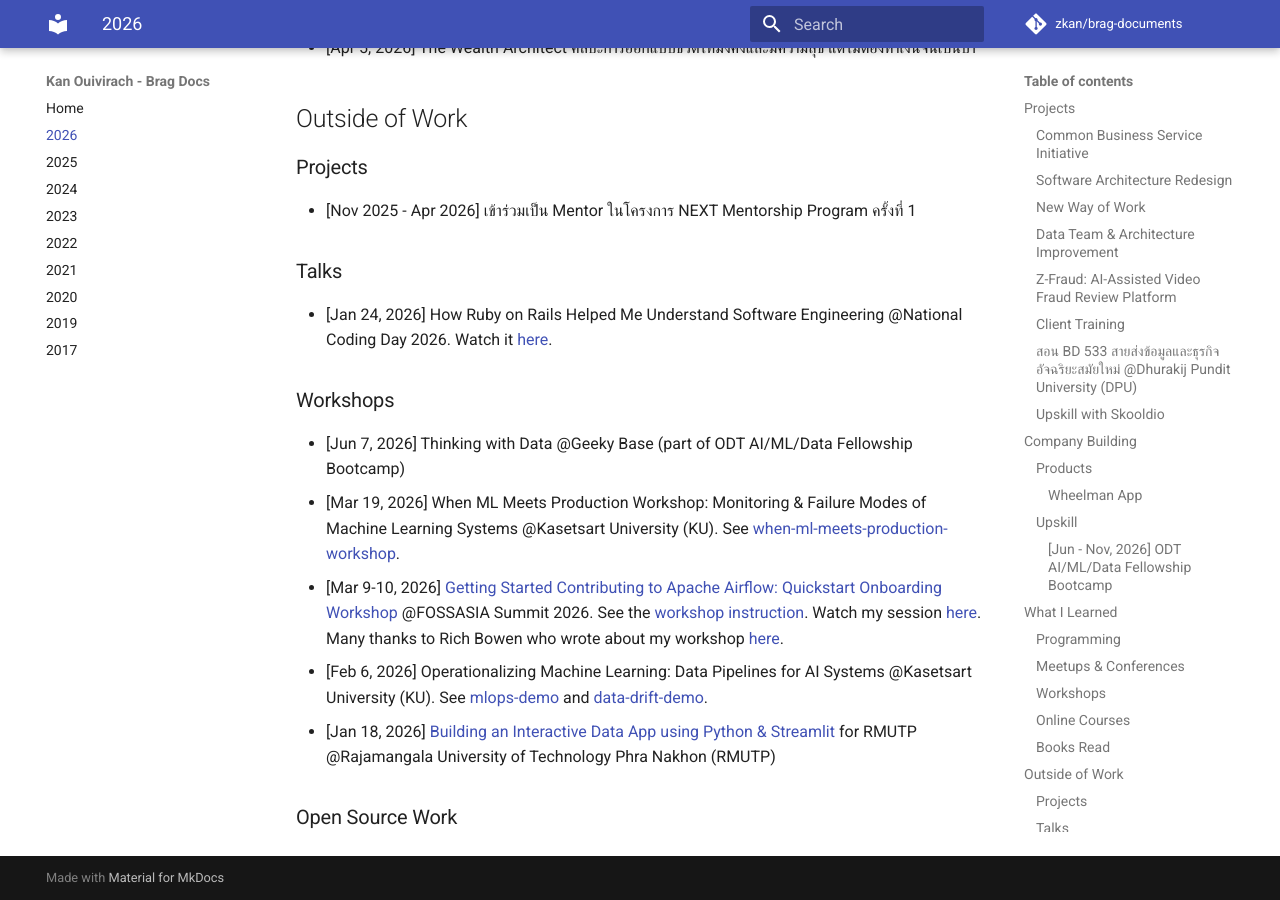
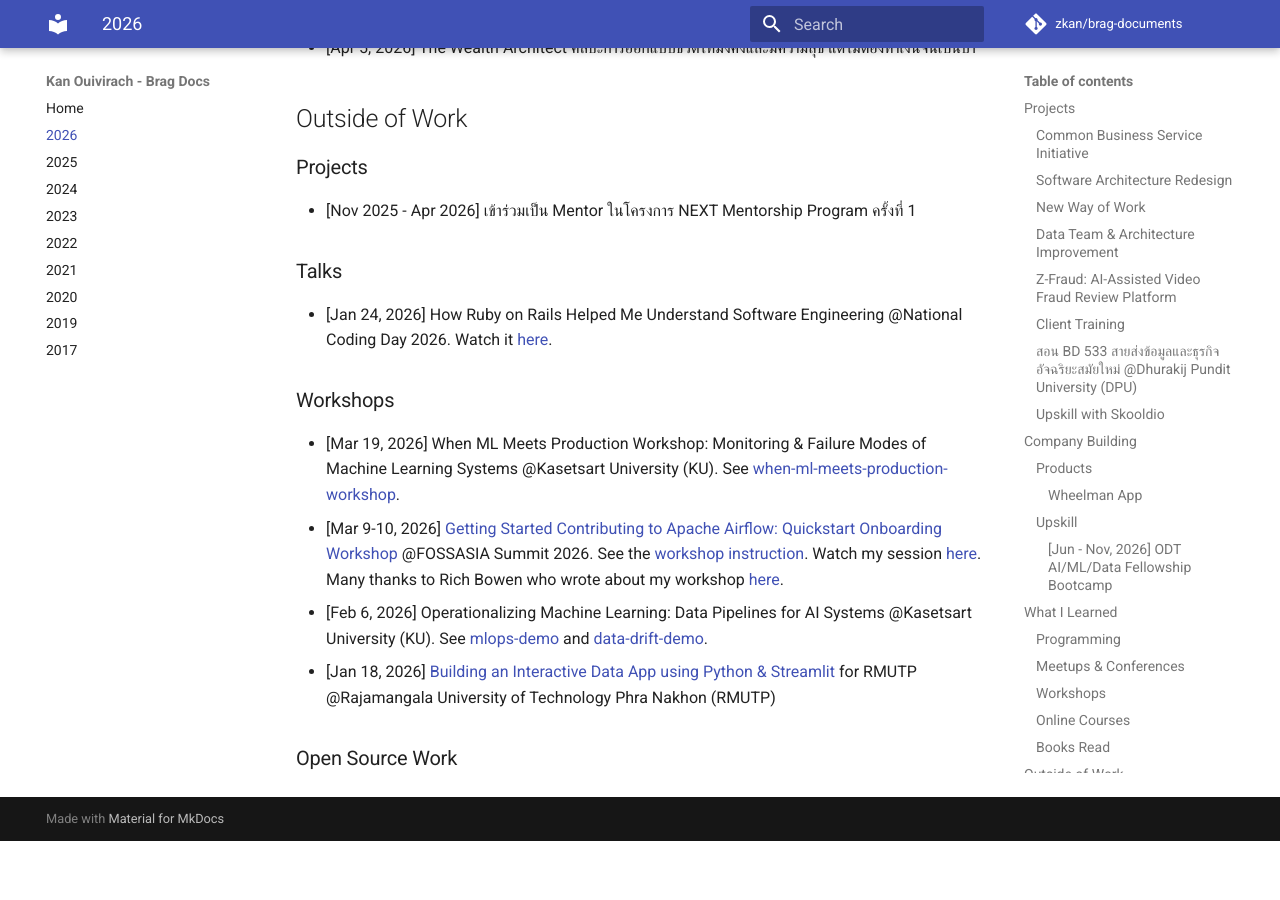
Before and after one commit to zkan/brag-documents, an MkDocs documentation site: the page built from docs/2026.md, in a window 1280 px wide and 900 px high, scrolled down 3742 px. Built offline with MkDocs 1.6.1 and Material for MkDocs 9.7.7, drawn with Linux system fonts in a browser that asks for light colours; comment, search, counter and statistics services are not loaded; after the commit the page ends 4583 px from its top, so only the background shows below that.

Commit message:
Revise workshops

```diff
--- a/docs/2026.md
+++ b/docs/2026.md
@@ -149,7 +149,6 @@
 
 ### Workshops
 
-* [Jun 7, 2026] Thinking with Data @Geeky Base (part of ODT AI/ML/Data Fellowship Bootcamp)
 * [Mar 19, 2026] When ML Meets Production Workshop: Monitoring & Failure Modes
   of Machine Learning Systems @Kasetsart University (KU). See
   [when-ml-meets-production-workshop](https://github.com/zkan/when-ml-meets-production-workshop){target=_blank}.
```
